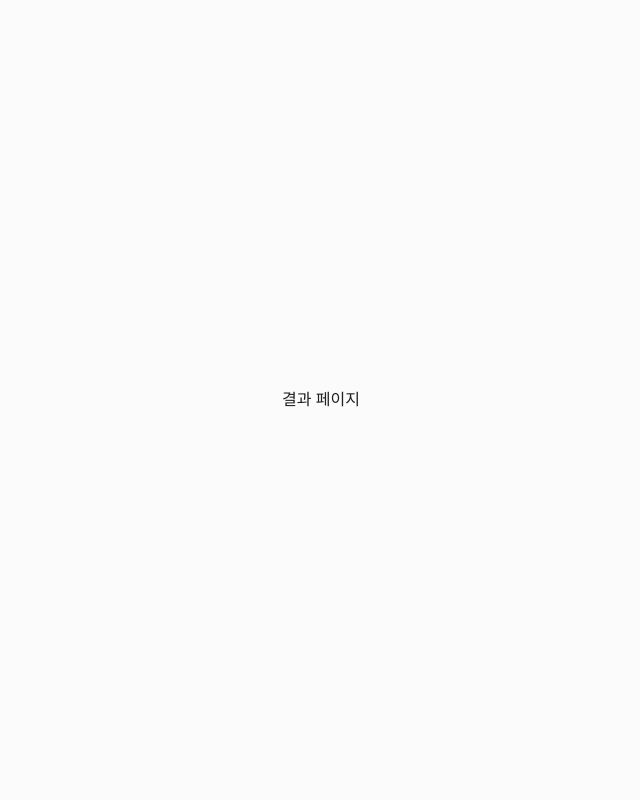
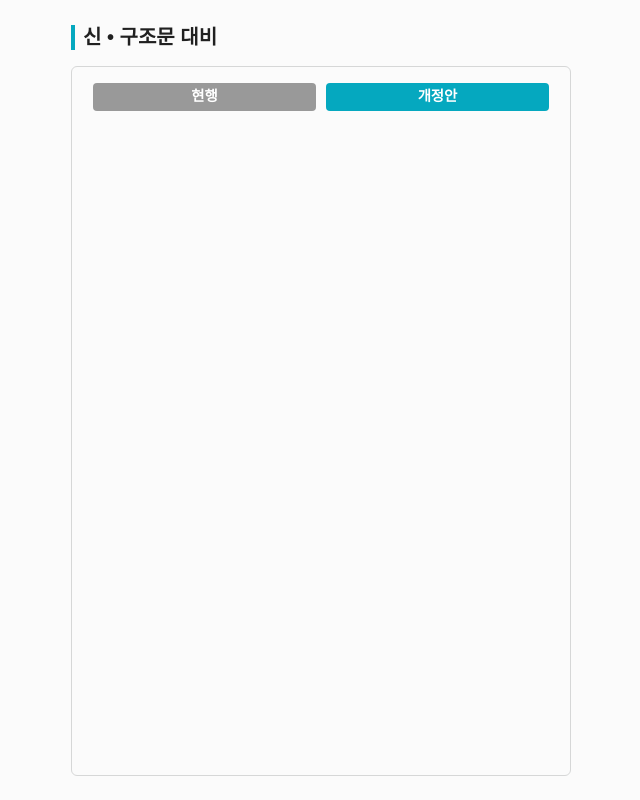
Before and after one commit to JJongsKim/PDF-viewer, a React (Create React App) app: page /result in a window 1280 px wide. Shown: the whole page, without its empty margins (319-959 px from the left). Built offline with nearby package versions, Linux system fonts and the light colour scheme.

Commit message:
Style: 파싱 페이지 틀 잡기

```diff
--- /dev/null
+++ b/src/components/pdfParsingTable/index.tsx
@@ -0,0 +1,21 @@
+import * as S from './style';
+
+const PdfParsingTable = () => {
+  return (
+    <S.ParsingPageWrap>
+      <S.ParsingPageTitleWrap>
+        <S.ParsingPageTitleLine />
+        <S.ParsingPageTitle>신 • 구조문 대비</S.ParsingPageTitle>
+      </S.ParsingPageTitleWrap>
+
+      <S.ParsingResultBox>
+        <S.ParsingResultTable>
+          <S.TableTitle $bgColor={'#999999'}>현행</S.TableTitle>
+          <S.TableTitle $bgColor={'#05A8BF'}>개정안</S.TableTitle>
+        </S.ParsingResultTable>
+      </S.ParsingResultBox>
+    </S.ParsingPageWrap>
+  );
+};
+
+export default PdfParsingTable;
--- /dev/null
+++ b/src/components/pdfParsingTable/style.ts
@@ -0,0 +1,69 @@
+import { styled } from 'styled-components';
+
+const ParsingPageWrap = styled.div`
+  display: flex;
+  flex-direction: column;
+  align-items: flex-start;
+`;
+
+const ParsingPageTitleWrap = styled.div`
+  display: flex;
+  align-items: center;
+  margin-bottom: 16px;
+`;
+
+const ParsingPageTitleLine = styled.div`
+  width: 4px;
+  height: 25px;
+  margin-right: 8px;
+  background-color: ${({ theme }) => theme.colors.blue};
+`;
+
+const ParsingPageTitle = styled.p`
+  font-size: 20px;
+  font-weight: 700;
+`;
+
+const ParsingResultBox = styled.div`
+  width: 500px;
+  height: 710px;
+  padding: 16px;
+
+  border: 1px solid ${({ theme }) => theme.colors.light_gray};
+  border-radius: 6px;
+  overflow: scroll;
+`;
+
+const ParsingResultTable = styled.div`
+  display: grid;
+  grid-template-columns: repeat(2, 50%);
+  gap: 8px 0;
+  place-items: center;
+  width: 100%;
+`;
+
+const TableTitle = styled.div<{
+  $bgColor: string;
+}>`
+  display: flex;
+  justify-content: center;
+  align-items: center;
+
+  width: 96%;
+  height: 28px;
+  border-radius: 4px;
+  background-color: ${props => props.$bgColor};
+  font-weight: 700;
+  font-size: 0.9rem;
+  color: white;
+`;
+
+export {
+  ParsingPageWrap,
+  ParsingPageTitleWrap,
+  ParsingPageTitleLine,
+  ParsingPageTitle,
+  ParsingResultBox,
+  ParsingResultTable,
+  TableTitle,
+};
--- a/src/pages/resultPage.tsx
+++ b/src/pages/resultPage.tsx
@@ -1,5 +1,7 @@
+import PdfParsingTable from '../components/pdfParsingTable';
+
 const ResultPage = () => {
-  return <div>결과 페이지</div>;
+  return <PdfParsingTable />;
 };
 
 export default ResultPage;
```
